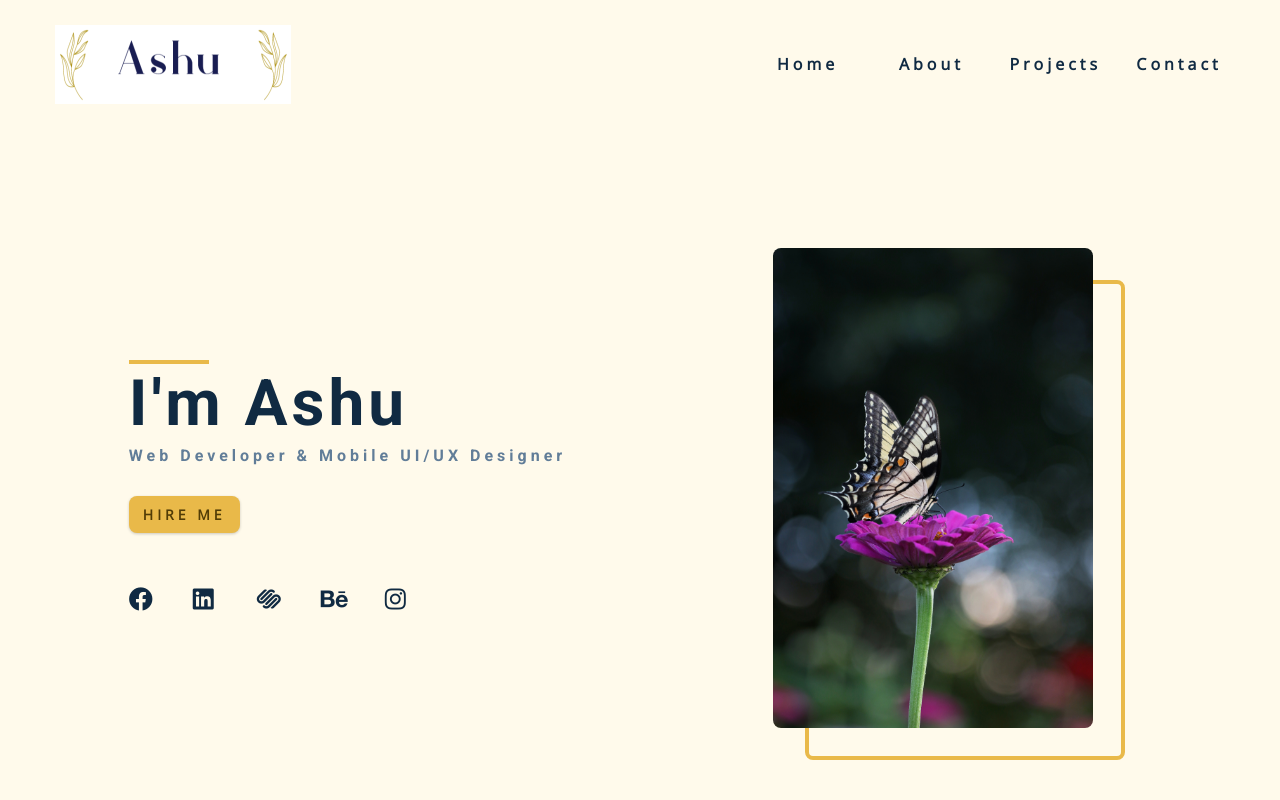
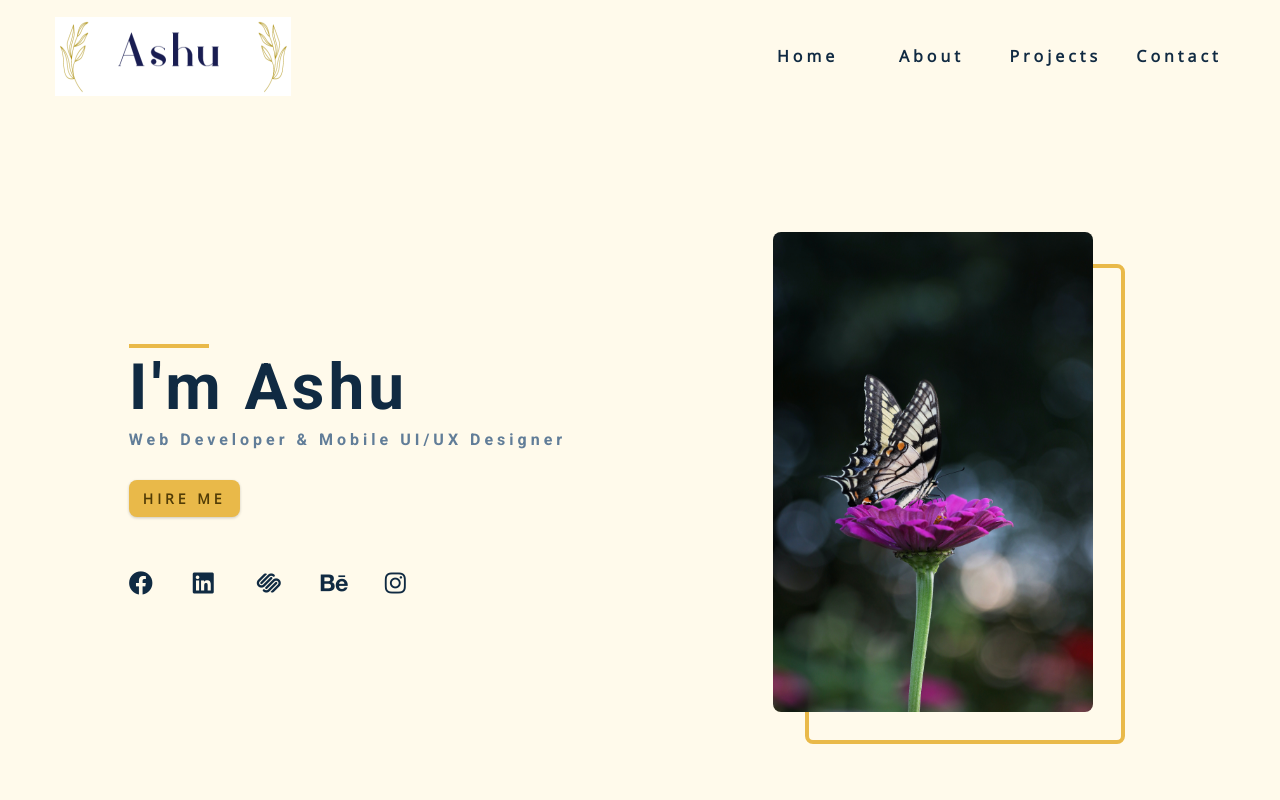
Before and after one commit to AshwiniDurgude/porfollio_project, a plain HTML site: page index.html in a window 1280 px wide. Shown: the top 800 px of the page. Drawn offline with nearby package versions, Linux system fonts and the light colour scheme; files whose address does not match are found by name.

Commit message:
Update styles.css

```diff
--- a/styles.css
+++ b/styles.css
@@ -189,8 +189,8 @@ Navbar
 display: none;
 }
 .nav {
-height: 8rem;
-padding: 0rem;
+height: 7rem;
+padding: 1rem;
 display: grid;
 -webkit-box-align: center;
 align-items: center;
```
